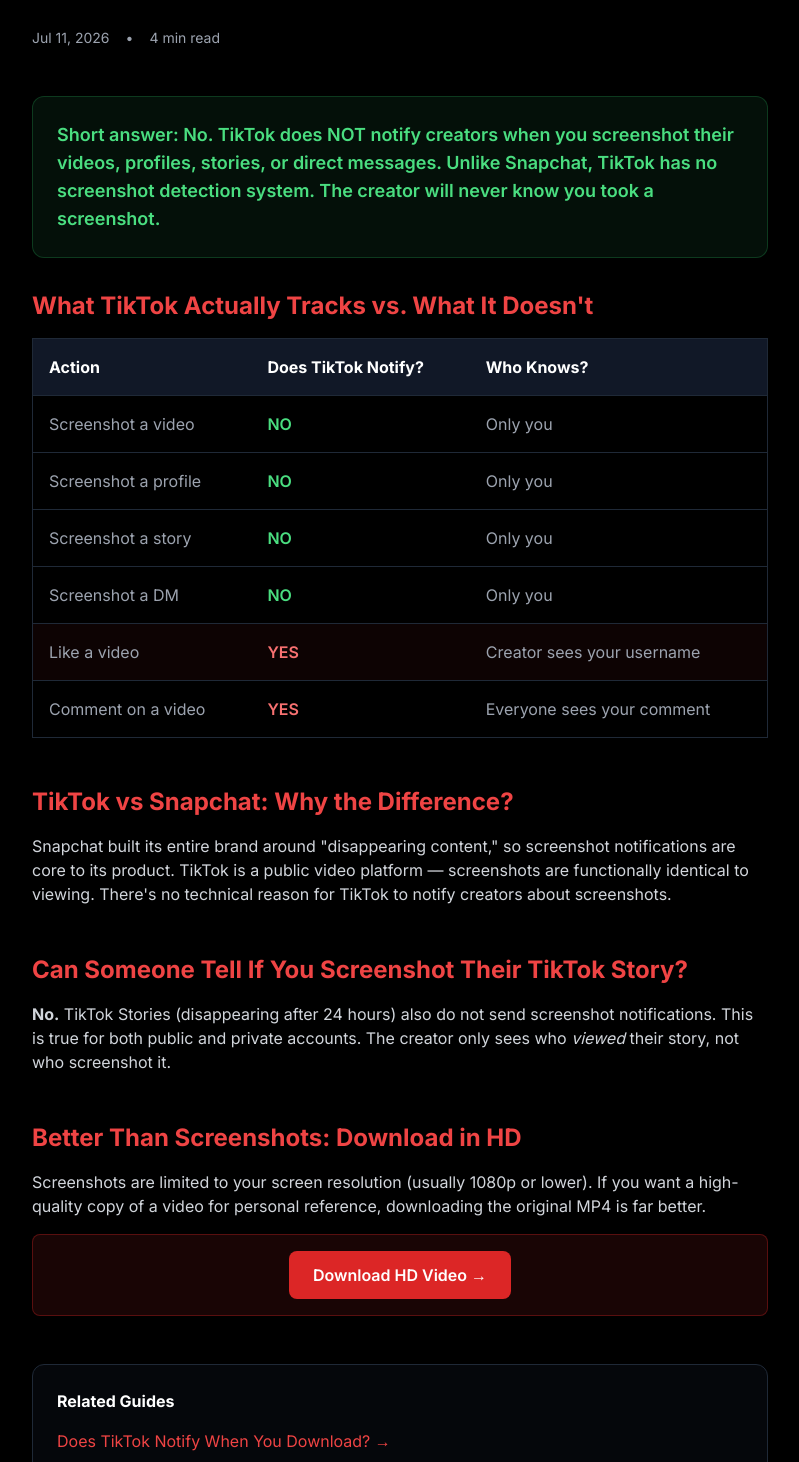
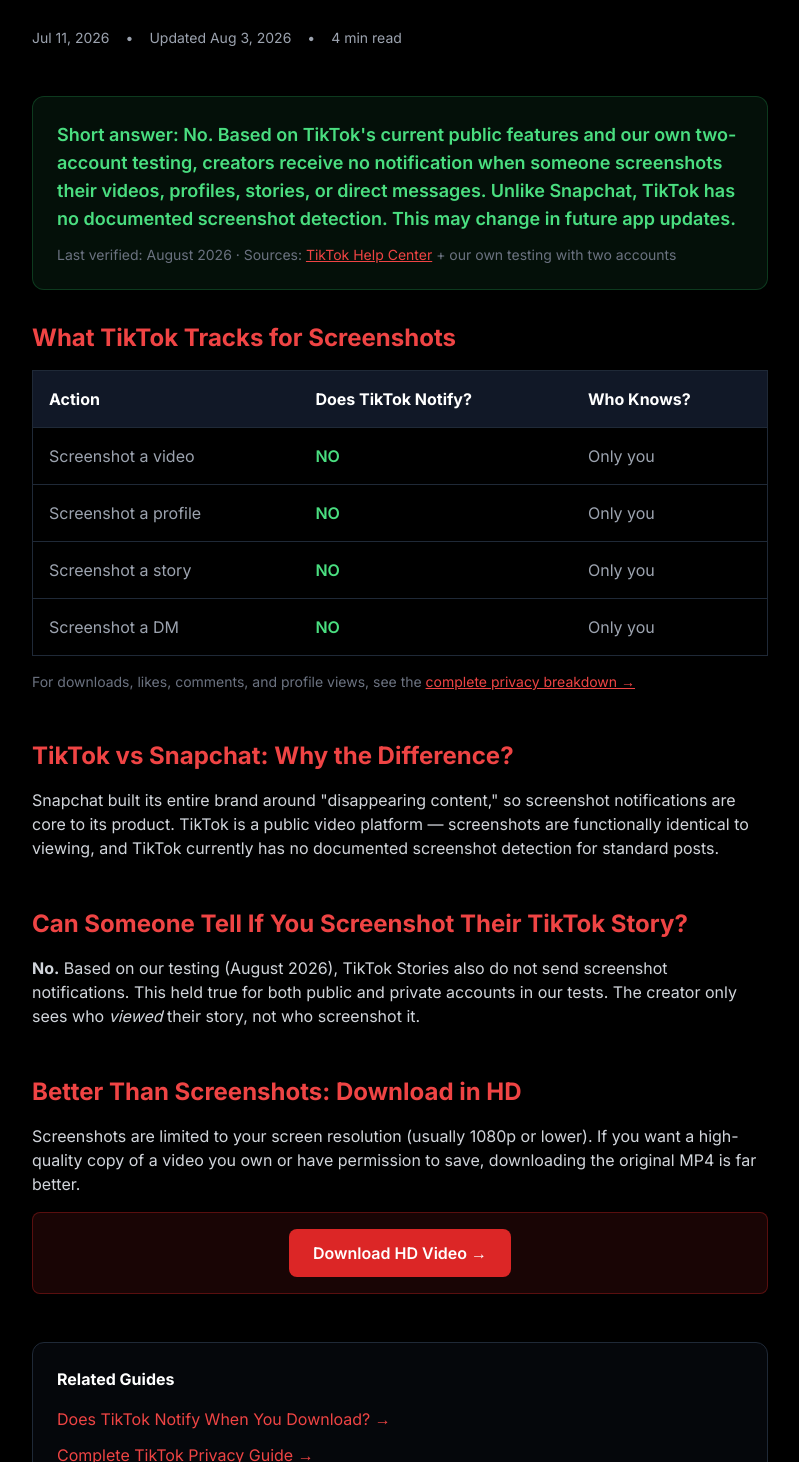
Before and after one commit to wuzesh-art/media-backup, a Next.js app: page /blog/does-tiktok-notify-screenshot in a window 1280 px wide. Shown: the part 208-1670 px from the top of the page, without its empty margins (240-1039 px from the left). Built offline with nearby package versions, Linux system fonts and the light colour scheme.

Commit message:
Revise TikTok screenshot notification article content
Updated the description and FAQ schema for clarity and accuracy. Adjusted publication date and modified various text elements for improved information delivery.

```diff
--- a/src/app/blog/does-tiktok-notify-screenshot/page.tsx
+++ b/src/app/blog/does-tiktok-notify-screenshot/page.tsx
@@ -4,7 +4,7 @@
 
 export const metadata: Metadata = {
   title: "Does TikTok Notify Screenshots? No — Here's Proof (2026)",
-  description: "No, TikTok does NOT notify screenshots. Unlike Snapchat, TikTok has no screenshot detection. Here's exactly what creators can and cannot see.",
+  description: "No, TikTok does NOT notify screenshots. Unlike Snapchat, TikTok has no documented screenshot detection. Here's exactly what creators can and cannot see. Verified August 2026.",
   keywords: [
     "does tiktok notify when you screenshot",
     "can tiktok see screenshots",
@@ -14,7 +14,7 @@
   ],
   openGraph: {
     title: "Does TikTok Notify Screenshots? No — Here's Proof (2026)",
-   description: "No, TikTok does NOT notify screenshots. Unlike Snapchat, TikTok has no screenshot detection. Here's exactly what creators can and cannot see.",
+    description: "The complete privacy breakdown: what TikTok tracks and what it doesn't.",
     type: "article",
     url: "https://short.videodownloaderai.com/blog/does-tiktok-notify-screenshot",
     publishedTime: "2026-07-11",
@@ -33,7 +33,38 @@
       logo: { "@type": "ImageObject", url: "https://short.videodownloaderai.com/og-image.png" },
     },
     datePublished: "2026-07-11",
-    dateModified: "2026-07-11",
+    dateModified: "2026-08-03",
+  };
+
+  const faqSchema = {
+    "@context": "https://schema.org",
+    "@type": "FAQPage",
+    mainEntity: [
+      {
+        "@type": "Question",
+        name: "Does TikTok notify when you screenshot a video?",
+        acceptedAnswer: {
+          "@type": "Answer",
+          text: "No. Based on TikTok's current public features and our own testing (verified August 2026), TikTok does not notify creators when you screenshot their videos, profiles, stories, or direct messages. Unlike Snapchat, TikTok has no documented screenshot detection system.",
+        },
+      },
+      {
+        "@type": "Question",
+        name: "Can someone tell if you screenshot their TikTok story?",
+        acceptedAnswer: {
+          "@type": "Answer",
+          text: "No. Based on our testing, TikTok Stories also do not send screenshot notifications. The creator only sees who viewed their story, not who screenshot it.",
+        },
+      },
+      {
+        "@type": "Question",
+        name: "Does TikTok notify when you screen record?",
+        acceptedAnswer: {
+          "@type": "Answer",
+          text: "No. TikTok has no documented screen recording detection. However, screen recordings are lower quality than downloading the original video file.",
+        },
+      },
+    ],
   };
 
   return (
@@ -42,41 +73,9 @@
         type="application/ld+json"
         dangerouslySetInnerHTML={{ __html: JSON.stringify(articleSchema) }}
       />
-
       <script
         type="application/ld+json"
-        dangerouslySetInnerHTML={{
-          __html: JSON.stringify({
-            "@context": "https://schema.org",
-            "@type": "FAQPage",
-            mainEntity: [
-              {
-                "@type": "Question",
-                name: "Does TikTok notify when you screenshot a video?",
-                acceptedAnswer: {
-                  "@type": "Answer",
-                  text: "No. TikTok does not notify creators when you screenshot their videos, profiles, stories, or direct messages. Unlike Snapchat, TikTok has no screenshot detection system.",
-                },
-              },
-              {
-                "@type": "Question",
-                name: "Can someone tell if you screenshot their TikTok story?",
-                acceptedAnswer: {
-                  "@type": "Answer",
-                  text: "No. TikTok Stories also do not send screenshot notifications. The creator only sees who viewed their story, not who screenshot it.",
-                },
-              },
-              {
-                "@type": "Question",
-                name: "Does TikTok notify when you screen record?",
-                acceptedAnswer: {
-                  "@type": "Answer",
-                  text: "No. TikTok does not detect or notify screen recordings. However, screen recordings are lower quality than downloading the original video file.",
-                },
-              },
-            ],
-          }),
-        }}
+        dangerouslySetInnerHTML={{ __html: JSON.stringify(faqSchema) }}
       />
 
       <div className="container mx-auto px-4 py-16 max-w-3xl">
@@ -96,18 +95,23 @@
             <div className="flex items-center gap-4 text-gray-400 text-sm">
               <span>Jul 11, 2026</span>
               <span>•</span>
+              <span>Updated Aug 3, 2026</span>
+              <span>•</span>
               <span>4 min read</span>
             </div>
           </header>
 
           <div className="bg-green-900/20 border border-green-800/50 rounded-xl p-6 mb-8">
             <p className="text-lg text-green-400 font-semibold">
-              Short answer: No. TikTok does NOT notify creators when you screenshot their videos, profiles, stories, or direct messages. Unlike Snapchat, TikTok has no screenshot detection system. The creator will never know you took a screenshot.
+              Short answer: No. Based on TikTok's current public features and our own two-account testing, creators receive no notification when someone screenshots their videos, profiles, stories, or direct messages. Unlike Snapchat, TikTok has no documented screenshot detection. This may change in future app updates.
+            </p>
+            <p className="text-gray-500 text-sm mt-3">
+              Last verified: August 2026 · Sources: <a href="https://support.tiktok.com" className="text-red-500 underline" target="_blank" rel="noopener">TikTok Help Center</a> + our own testing with two accounts
             </p>
           </div>
 
           <section className="mb-12">
-            <h2 className="text-2xl font-bold mb-4 text-red-500">What TikTok Actually Tracks vs. What It Doesn't</h2>
+            <h2 className="text-2xl font-bold mb-4 text-red-500">What TikTok Tracks for Screenshots</h2>
             <table className="w-full text-left border border-gray-800 rounded-xl">
               <thead>
                 <tr className="bg-gray-900">
@@ -132,43 +136,36 @@
                   <td className="p-4 text-green-400 font-semibold">NO</td>
                   <td className="p-4">Only you</td>
                 </tr>
-                <tr className="border-b border-gray-800">
+                <tr>
                   <td className="p-4">Screenshot a DM</td>
                   <td className="p-4 text-green-400 font-semibold">NO</td>
                   <td className="p-4">Only you</td>
                 </tr>
-                <tr className="border-b border-gray-800 bg-red-900/10">
-                  <td className="p-4">Like a video</td>
-                  <td className="p-4 text-red-400 font-semibold">YES</td>
-                  <td className="p-4">Creator sees your username</td>
-                </tr>
-                <tr>
-                  <td className="p-4">Comment on a video</td>
-                  <td className="p-4 text-red-400 font-semibold">YES</td>
-                  <td className="p-4">Everyone sees your comment</td>
-                </tr>
               </tbody>
             </table>
+            <p className="text-gray-500 text-sm mt-4">
+              For downloads, likes, comments, and profile views, see the <a href="/blog/tiktok-privacy-guide-complete" className="text-red-500 underline">complete privacy breakdown →</a>
+            </p>
           </section>
 
           <section className="mb-12">
             <h2 className="text-2xl font-bold mb-4 text-red-500">TikTok vs Snapchat: Why the Difference?</h2>
             <p className="text-gray-300 mb-4">
-              Snapchat built its entire brand around "disappearing content," so screenshot notifications are core to its product. TikTok is a public video platform — screenshots are functionally identical to viewing. There's no technical reason for TikTok to notify creators about screenshots.
+              Snapchat built its entire brand around "disappearing content," so screenshot notifications are core to its product. TikTok is a public video platform — screenshots are functionally identical to viewing, and TikTok currently has no documented screenshot detection for standard posts.
             </p>
           </section>
 
           <section className="mb-12">
             <h2 className="text-2xl font-bold mb-4 text-red-500">Can Someone Tell If You Screenshot Their TikTok Story?</h2>
             <p className="text-gray-300 mb-4">
-              <strong>No.</strong> TikTok Stories (disappearing after 24 hours) also do not send screenshot notifications. This is true for both public and private accounts. The creator only sees who <em>viewed</em> their story, not who screenshot it.
+              <strong>No.</strong> Based on our testing (August 2026), TikTok Stories also do not send screenshot notifications. This held true for both public and private accounts in our tests. The creator only sees who <em>viewed</em> their story, not who screenshot it.
             </p>
           </section>
 
           <section className="mb-12">
             <h2 className="text-2xl font-bold mb-4 text-red-500">Better Than Screenshots: Download in HD</h2>
             <p className="text-gray-300 mb-4">
-              Screenshots are limited to your screen resolution (usually 1080p or lower). If you want a high-quality copy of a video for personal reference, downloading the original MP4 is far better.
+              Screenshots are limited to your screen resolution (usually 1080p or lower). If you want a high-quality copy of a video you own or have permission to save, downloading the original MP4 is far better.
             </p>
             <div className="bg-red-900/20 border border-red-800/50 rounded-lg p-4 text-center">
               <a href="/" className="inline-block bg-red-600 hover:bg-red-500 text-white font-semibold px-6 py-3 rounded-lg transition-colors">
@@ -181,6 +178,7 @@
             <h3 className="font-bold mb-4">Related Guides</h3>
             <div className="space-y-3">
               <a href="/blog/does-tiktok-notify-when-you-download" className="block text-red-500 hover:text-red-400">Does TikTok Notify When You Download? →</a>
+              <a href="/blog/tiktok-privacy-guide-complete" className="block text-red-500 hover:text-red-400">Complete TikTok Privacy Guide →</a>
               <a href="/blog/remove-tiktok-watermark" className="block text-red-500 hover:text-red-400">Remove TikTok Watermark →</a>
               <a href="/faq" className="block text-red-500 hover:text-red-400">Full FAQ →</a>
             </div>
```
